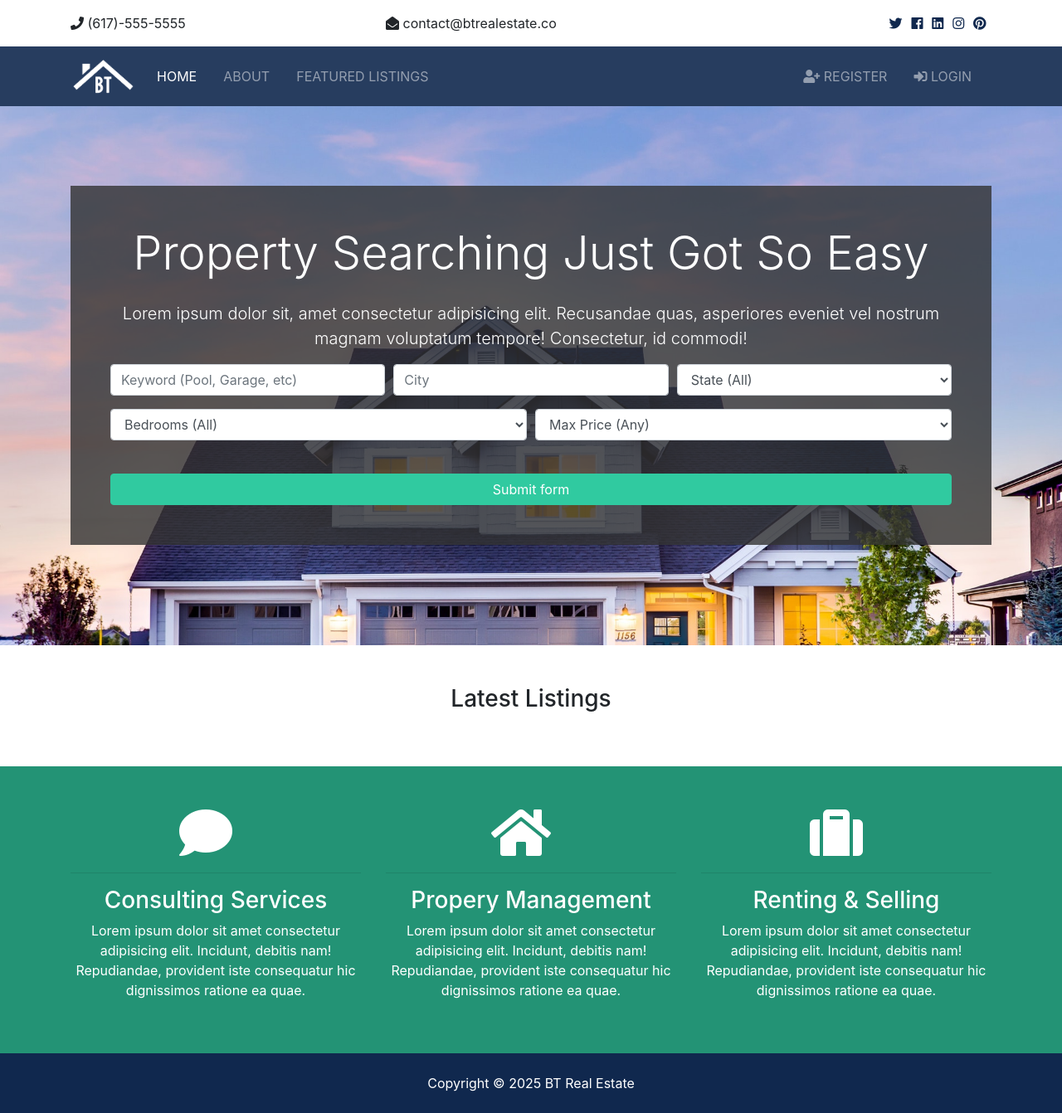
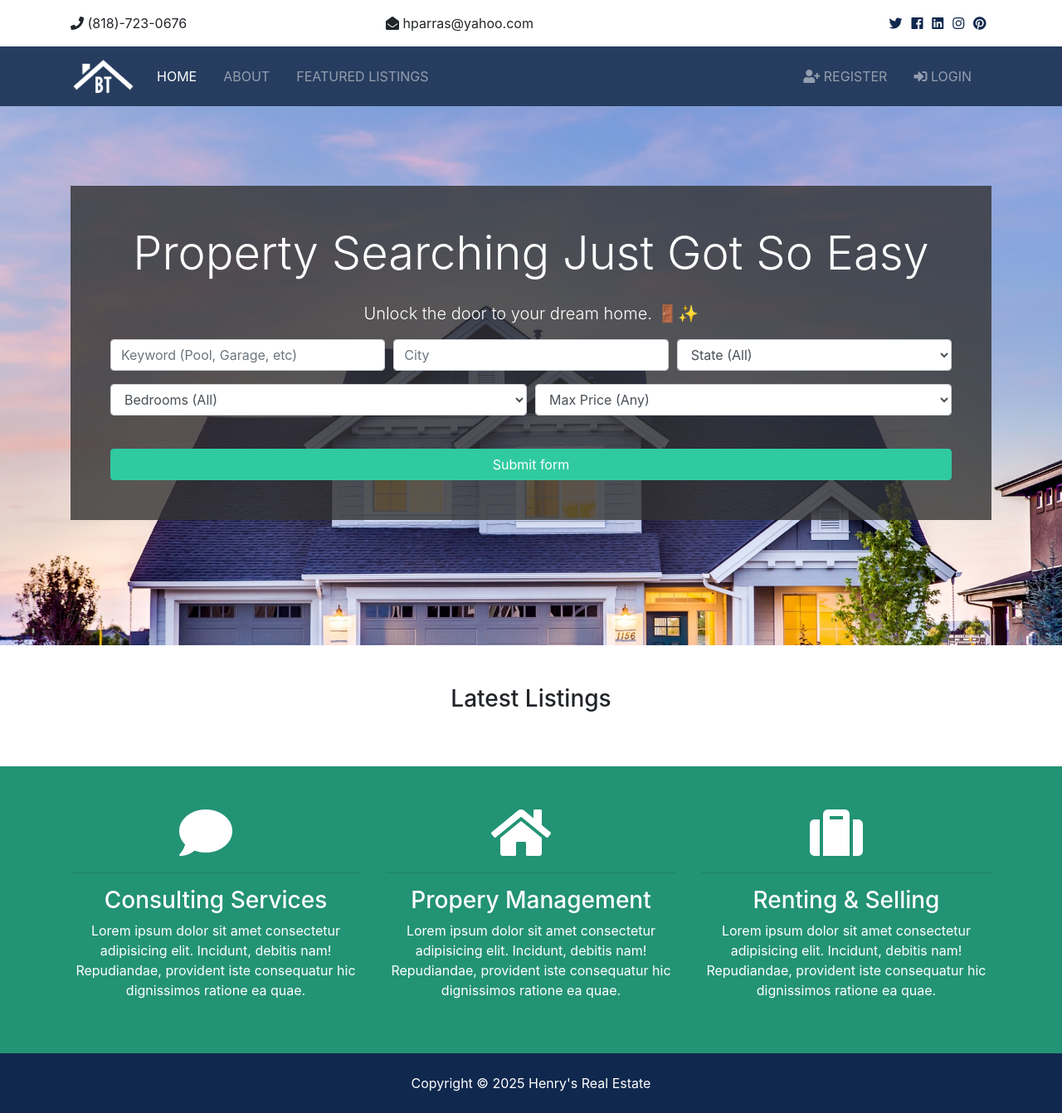
Before and after one commit to henryparras24/btre_project, a Django app: page / in a window 1280 px wide. Shown: the whole page at 83% size. Run offline with Django 5.2, Linux system fonts and the light colour scheme; data that the repository does not hold is empty; some libraries are stand-ins or nearby versions.

Commit message:
html fun

```diff
--- a/templates/pages/index.html
+++ b/templates/pages/index.html
@@ -13,8 +13,7 @@
           <h1 class="display-4 mb-4">
             Property Searching Just Got So Easy
           </h1>
-          <p class="lead">Lorem ipsum dolor sit, amet consectetur adipisicing elit. Recusandae quas, asperiores eveniet vel nostrum magnam
-            voluptatum tempore! Consectetur, id commodi!</p>
+          <p class="lead">Unlock the door to your dream home. 🚪✨</p>
           <div class="search">
             <form action="{% url 'search' %}">
               <!-- Form Row 1 -->
--- a/templates/partials/_footer.html
+++ b/templates/partials/_footer.html
@@ -1,5 +1,5 @@
  <!-- Footer -->
  <footer id="main-footer" class="py-4 bg-primary text-white text-center">
     Copyright &copy;
-    <span class="year"></span> BT Real Estate
+    <span class="year"></span> Henry's Real Estate
 </footer>
--- a/templates/partials/_topbar.html
+++ b/templates/partials/_topbar.html
@@ -3,10 +3,10 @@
     <div class="container">
       <div class="row">
         <div class="col-md-4">
-          <i class="fas fa-phone"></i> (617)-555-5555
+          <i class="fas fa-phone"></i> (818)-723-0676
         </div>
         <div class="col-md-4">
-          <i class="fas fa-envelope-open"></i> contact@btrealestate.co
+          <i class="fas fa-envelope-open"></i> hparras@yahoo.com
         </div>
         <div class="col-md-4">
           <div class="social text-right">
```
